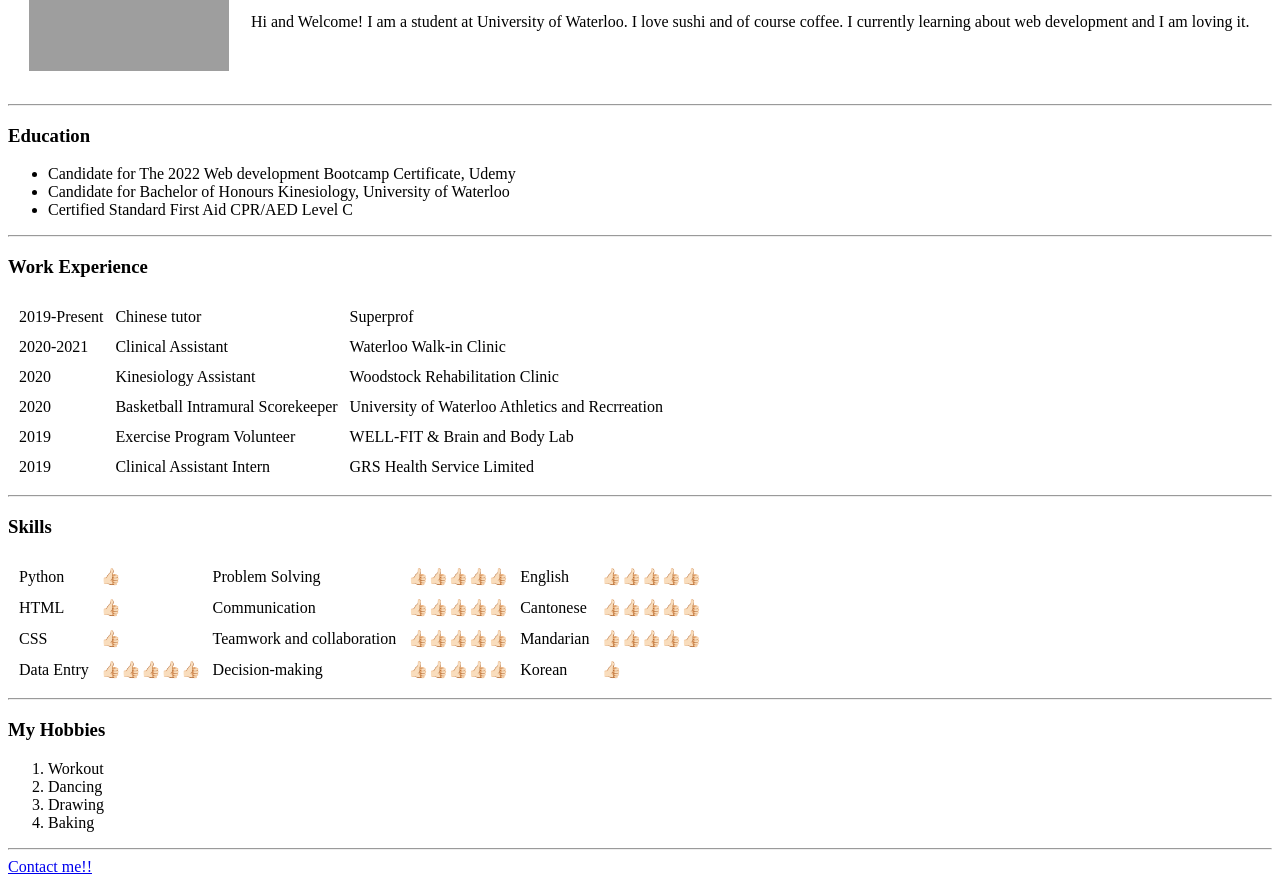
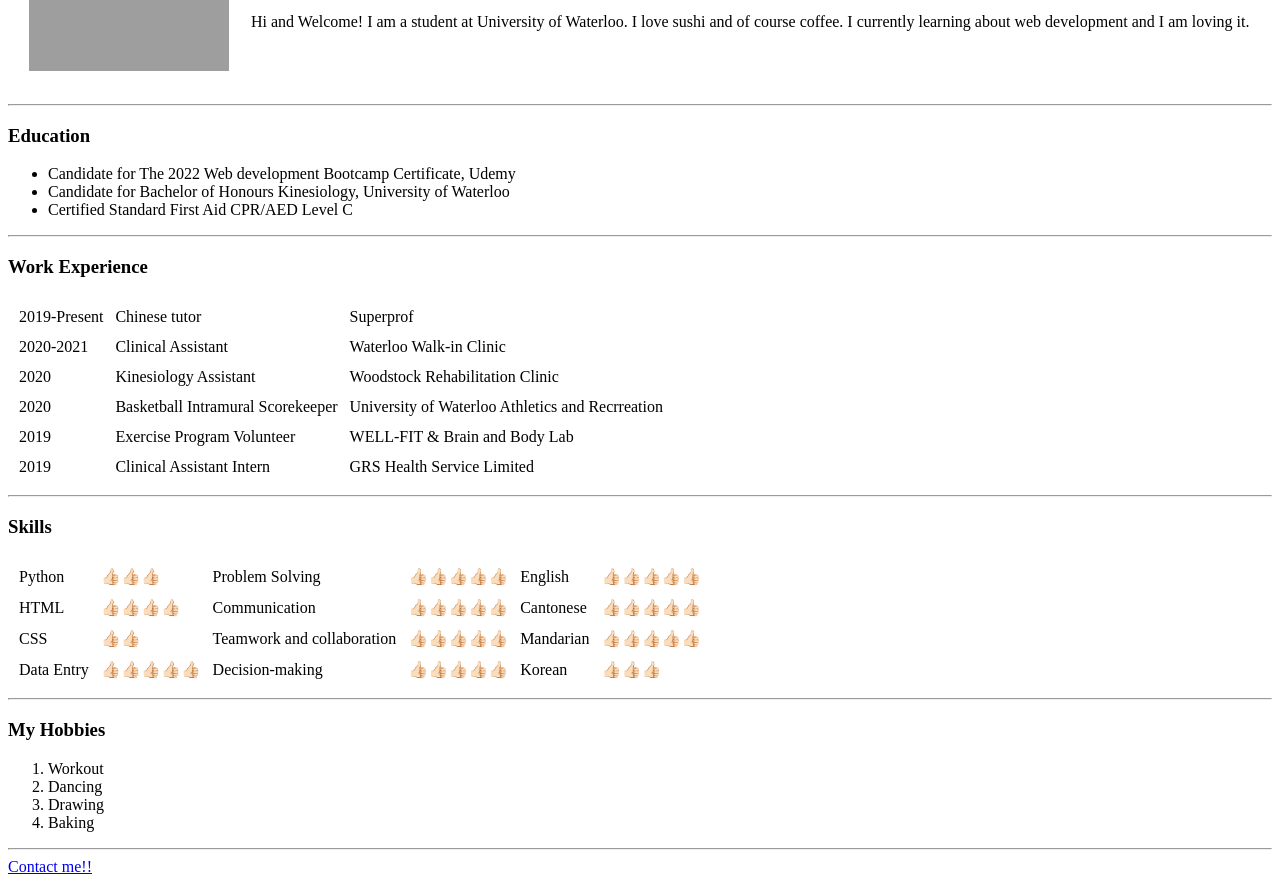
Before and after one commit to chan-naomi/Personal-site, a plain HTML site: page index.html in a window 1280 px wide. Shown: the part 158-1042 px from the top of the page. Drawn offline with Linux system fonts and the light colour scheme; grey boxes are pictures that could not be loaded.

Commit message:
Edit skill section

```diff
--- a/index.html
+++ b/index.html
@@ -76,24 +76,24 @@
 
   <table cellspacing="10">
     <tr>
-      <td>Python</td><td>👍🏻</td>
+      <td>Python</td><td>👍🏻👍🏻👍🏻</td>
       <td>Problem Solving</td><td>👍🏻👍🏻👍🏻👍🏻👍🏻</td>
       <td>English</td><td>👍🏻👍🏻👍🏻👍🏻👍🏻</td>
     </tr>
     <tr>
-      <td>HTML</td><td>👍🏻</td>
+      <td>HTML</td><td>👍🏻👍🏻👍🏻👍🏻</td>
       <td>Communication</td><td>👍🏻👍🏻👍🏻👍🏻👍🏻</td>
       <td>Cantonese</td><td>👍🏻👍🏻👍🏻👍🏻👍🏻</td>
     </tr>
     <tr>
-      <td>CSS</td><td>👍🏻</td>
+      <td>CSS</td><td>👍🏻👍🏻</td>
       <td>Teamwork and collaboration</td><td>👍🏻👍🏻👍🏻👍🏻👍🏻</td>
       <td>Mandarian </td><td>👍🏻👍🏻👍🏻👍🏻👍🏻</td>
     </tr>
     <tr>
       <td>Data Entry</td><td>👍🏻👍🏻👍🏻👍🏻👍🏻</td>
       <td>Decision-making</td><td>👍🏻👍🏻👍🏻👍🏻👍🏻</td>
-      <td>Korean</td><td>👍🏻</td>
+      <td>Korean</td><td>👍🏻👍🏻👍🏻</td>
     </tr>
   </table>
 
```
